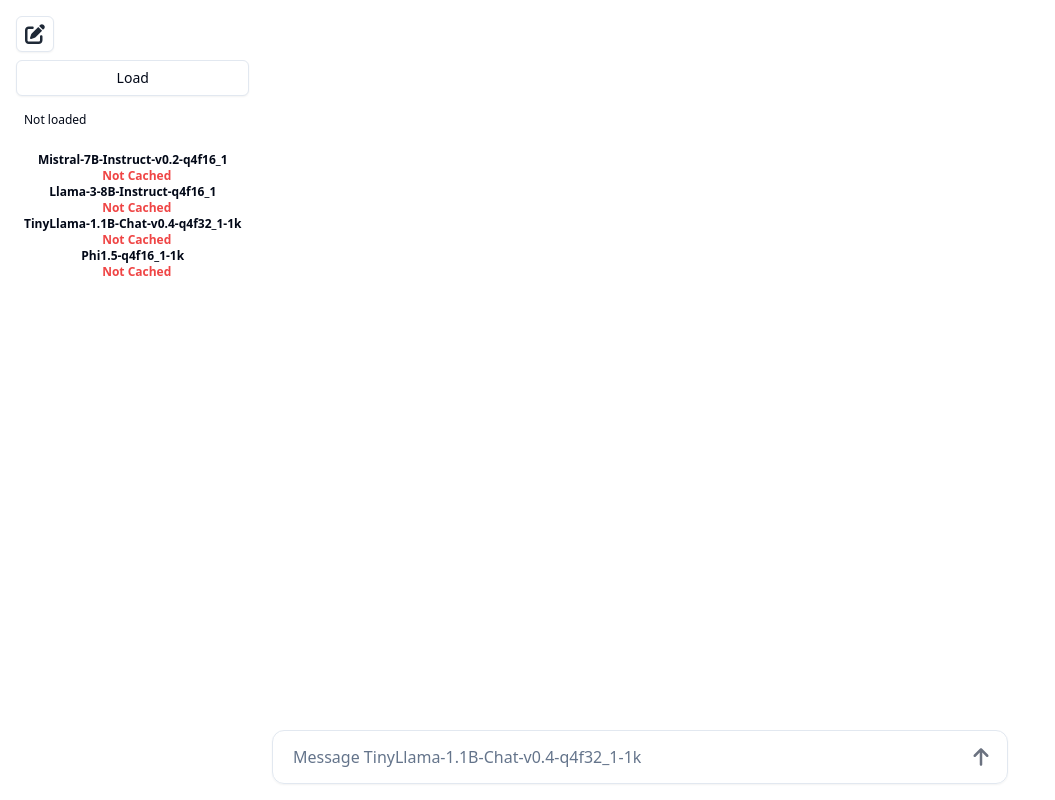
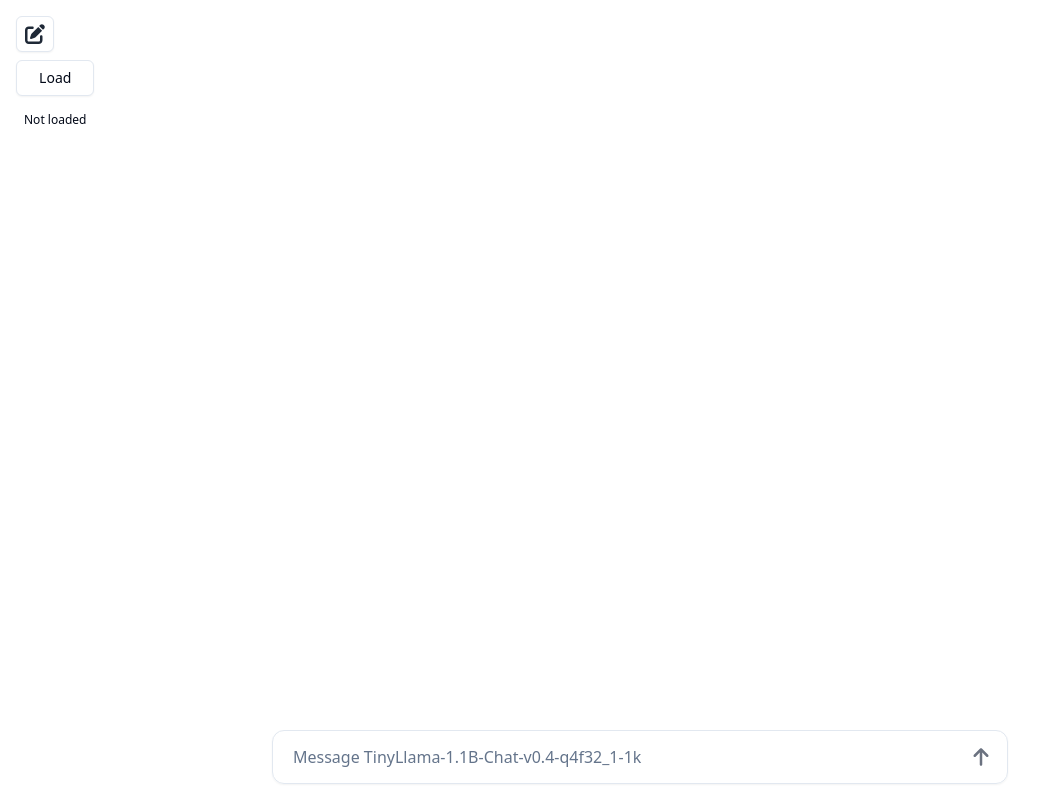
Before and after one commit to abi/secret-llama, a React (Vite) app: page / in a window 1280 px wide. Shown: the whole page, without its empty margins (0-1055 px from the left). Built offline with nearby package versions, Linux system fonts and the light colour scheme; what @mlc-ai/web-llm would draw is missing.

Commit message:
hide models dropdown

```diff
--- a/src/components/ModelsDropdown.tsx
+++ b/src/components/ModelsDropdown.tsx
@@ -46,7 +46,7 @@
   }, []);
 
   return (
-    <div className="p-2 text-xs text-center font-bold">
+    <div className="p-2 text-xs text-center font-bold hidden">
       {MODELS.map((model, index) => (
         <div key={index}>
           <div>{model}</div>
```
